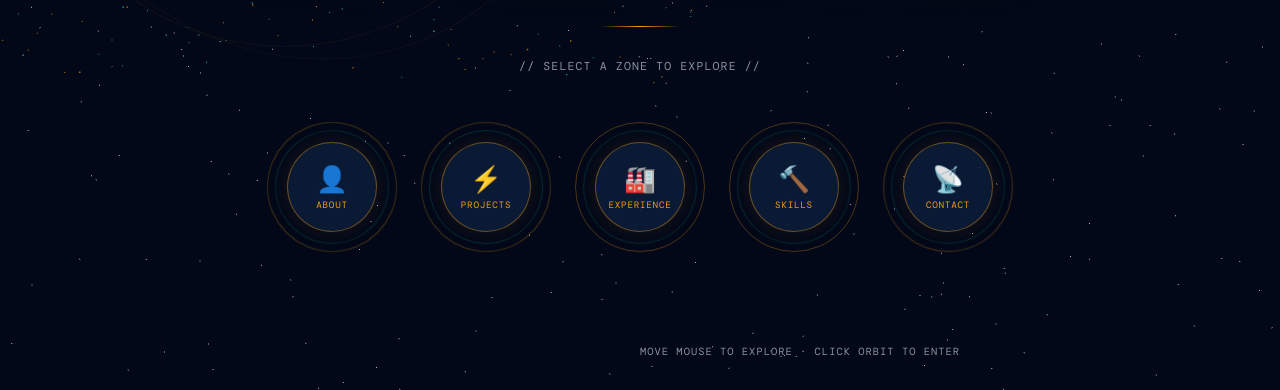
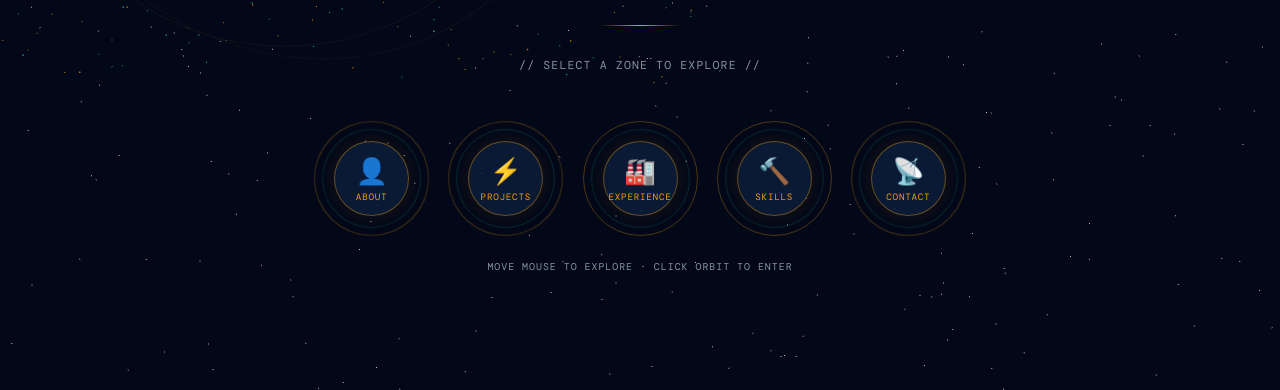
Before and after one commit to Joshan2003/joshan, a plain HTML site: page index.html in a window 1280 px wide. Shown: the part 410-800 px from the top of the page. Drawn offline with nearby package versions, Linux system fonts and the light colour scheme; animation ran at ten frames a second.

Commit message:
Add files via upload

```diff
--- a/index.html
+++ b/index.html
@@ -5,7 +5,7 @@
 <meta name="viewport" content="width=device-width, initial-scale=1.0">
 <title>Joshan Antonyraj — Renewable Energy Engineer</title>
 <link href="https://fonts.googleapis.com/css2?family=Orbitron:wght@400;700;900&family=Space+Grotesk:wght@300;400;500;600;700&family=DM+Mono:wght@400;500&display=swap" rel="stylesheet">
-<script src="https://cdnjs.cloudflare.com/ajax/libs/three.js/r128/three.min.js"></script>
+<script src="https://cdnjs.cloudflare.com/ajax/libs/three.js/r128/three.min.js" onerror="document.getElementById('loading').classList.add('hidden')"></script>
 <style>
 *{margin:0;padding:0;box-sizing:border-box;}
 :root{--amber:#F59E0B;--amber2:#FCD34D;--teal:#0D9488;--teal2:#2DD4BF;--navy:#020818;--white:#F0F4FF;--gray:#8892A4;--glow:rgba(245,158,11,0.6);}
@@ -25,17 +25,19 @@ canvas#bg{position:fixed;top:0;left:0;width:100%;height:100%;z-index:0;}
 .nav-btns{display:flex;gap:1.5rem;}
 .nav-btn{font-family:'DM Mono',monospace;font-size:0.72rem;color:var(--gray);background:none;border:none;cursor:pointer;letter-spacing:0.1em;transition:all 0.3s;padding:6px 0;}
 .nav-btn:hover,.nav-btn.active{color:var(--amber);text-shadow:0 0 10px var(--glow);}
-#page-dashboard{display:flex;align-items:center;justify-content:center;}
-.dash-center{text-align:center;position:relative;z-index:20;}
+#page-dashboard{display:flex;align-items:center;justify-content:center;min-height:100vh;width:100%;}
+.dash-center{text-align:center;position:relative;z-index:20;display:flex;flex-direction:column;align-items:center;justify-content:center;padding:80px 20px 60px;max-width:900px;width:100%;}
 .dash-greeting{font-family:'DM Mono',monospace;font-size:0.75rem;color:var(--teal2);letter-spacing:0.2em;text-transform:uppercase;margin-bottom:1rem;opacity:0;animation:fu 0.8s 0.5s forwards;}
 .dash-name{font-family:'Orbitron',monospace;font-size:clamp(3rem,8vw,7rem);font-weight:900;line-height:1;color:transparent;background:linear-gradient(135deg,var(--white) 0%,var(--amber) 50%,var(--teal2) 100%);-webkit-background-clip:text;-webkit-text-fill-color:transparent;background-clip:text;opacity:0;animation:fu 0.8s 0.8s forwards;filter:drop-shadow(0 0 30px rgba(245,158,11,0.4));}
 .dash-title{font-size:1.1rem;color:var(--gray);font-weight:300;margin-top:0.5rem;letter-spacing:0.05em;opacity:0;animation:fu 0.8s 1.1s forwards;}
 .dash-title span{color:var(--teal2);}
 .dash-divider{width:80px;height:1px;background:linear-gradient(to right,transparent,var(--amber),transparent);margin:2rem auto;opacity:0;animation:fu 0.8s 1.3s forwards;}
 .dash-subtitle{font-family:'DM Mono',monospace;font-size:0.72rem;color:var(--gray);letter-spacing:0.1em;margin-bottom:3rem;opacity:0;animation:fu 0.8s 1.5s forwards;}
-.dash-nav-orbits{display:flex;gap:1.5rem;justify-content:center;flex-wrap:wrap;opacity:0;animation:fu 0.8s 1.8s forwards;}
-.orbit-btn{position:relative;width:130px;height:130px;cursor:pointer;transition:transform 0.3s;}
+.dash-nav-orbits{display:flex;gap:clamp(0.5rem,2vw,1.2rem);justify-content:center;flex-wrap:nowrap;opacity:0;animation:fu 0.8s 1.8s forwards;width:100%;}
+.orbit-btn{position:relative;width:clamp(80px,12vw,115px);height:clamp(80px,12vw,115px);cursor:pointer;transition:transform 0.3s;flex-shrink:0;}
 .orbit-btn:hover{transform:scale(1.08) translateY(-4px);}
+.orbit-label{font-family:'DM Mono',monospace;font-size:clamp(0.45rem,1.2vw,0.58rem);color:var(--amber);letter-spacing:0.08em;text-transform:uppercase;text-align:center;}
+.scroll-hint{font-family:'DM Mono',monospace;font-size:0.62rem;color:var(--gray);letter-spacing:0.1em;margin-top:1.5rem;opacity:0;animation:fu 1s 2.5s forwards;text-align:center;width:100%;}
 .orbit-ring{position:absolute;inset:0;border-radius:50%;border:1px solid rgba(245,158,11,0.3);animation:os 8s linear infinite;}
 .orbit-ring-2{position:absolute;inset:8px;border-radius:50%;border:1px solid rgba(13,148,136,0.25);animation:os 12s linear infinite reverse;}
 .orbit-inner{position:absolute;inset:20px;border-radius:50%;background:rgba(13,31,60,0.8);border:1px solid rgba(245,158,11,0.4);display:flex;flex-direction:column;align-items:center;justify-content:center;backdrop-filter:blur(10px);transition:all 0.3s;box-shadow:0 0 20px rgba(245,158,11,0.1);}
@@ -44,7 +46,6 @@ canvas#bg{position:fixed;top:0;left:0;width:100%;height:100%;z-index:0;}
 .orbit-label{font-family:'DM Mono',monospace;font-size:0.58rem;color:var(--amber);letter-spacing:0.08em;text-transform:uppercase;text-align:center;}
 @keyframes os{from{transform:rotate(0deg)}to{transform:rotate(360deg)}}
 @keyframes fu{from{opacity:0;transform:translateY(20px)}to{opacity:1;transform:translateY(0)}}
-.scroll-hint{position:absolute;bottom:2rem;left:50%;transform:translateX(-50%);font-family:'DM Mono',monospace;font-size:0.65rem;color:var(--gray);letter-spacing:0.1em;opacity:0;animation:fu 1s 2.5s forwards;}
 .section-page{position:fixed;inset:0;z-index:50;background:rgba(2,8,24,0.94);backdrop-filter:blur(20px);overflow-y:auto;display:none;opacity:0;transition:opacity 0.5s;}
 .section-page.open{display:block;opacity:1;}
 .section-inner{max-width:1200px;margin:0 auto;padding:100px 5% 60px;}
@@ -170,8 +171,8 @@ canvas#bg{position:fixed;top:0;left:0;width:100%;height:100%;z-index:0;}
       <div class="orbit-btn" onclick="flyTo('skills')"><div class="orbit-ring" style="animation-duration:5s"></div><div class="orbit-ring-2" style="animation-duration:9s"></div><div class="orbit-inner"><div class="orbit-icon">&#128296;</div><div class="orbit-label">Skills</div></div></div>
       <div class="orbit-btn" onclick="flyTo('contact')"><div class="orbit-ring" style="animation-duration:9s"></div><div class="orbit-ring-2" style="animation-duration:6s"></div><div class="orbit-inner"><div class="orbit-icon">&#128225;</div><div class="orbit-label">Contact</div></div></div>
     </div>
+  <div class="scroll-hint">MOVE MOUSE TO EXPLORE &middot; CLICK ORBIT TO ENTER</div>
   </div>
-  <div class="scroll-hint">MOVE MOUSE TO EXPLORE &middot; CLICK ORBIT TO ENTER</div>
 </div>
 
 <!-- ABOUT -->
@@ -321,7 +322,9 @@ animate();
 const msgs=['Initialising solar environment...','Loading energy systems...','Calibrating PV arrays...','Connecting to grid...','System online.'];
 let progress=0,msgIdx=0;
 const bar=document.getElementById('load-bar'),lt=document.getElementById('load-text');
-const loader=setInterval(()=>{progress+=Math.random()*15+5;if(progress>=100){progress=100;clearInterval(loader);setTimeout(()=>{document.getElementById('loading').classList.add('hidden');},500);}bar.style.width=progress+'%';if(progress>msgIdx*25&&msgIdx<msgs.length)lt.textContent=msgs[msgIdx++];},200);
+window.addEventListener("load",function(){});const loader=setInterval(()=>{progress+=Math.random()*15+5;if(progress>=100){progress=100;clearInterval(loader);setTimeout(()=>{document.getElementById('loading').classList.add('hidden');},500);}bar.style.width=progress+'%';if(progress>msgIdx*25&&msgIdx<msgs.length)lt.textContent=msgs[msgIdx++];},200);
+// Failsafe — always hide loading after 4 seconds
+setTimeout(()=>{document.getElementById("loading").classList.add("hidden");},4000);
 
 // NAVIGATION
 const fly=document.getElementById('fly-overlay');
```
